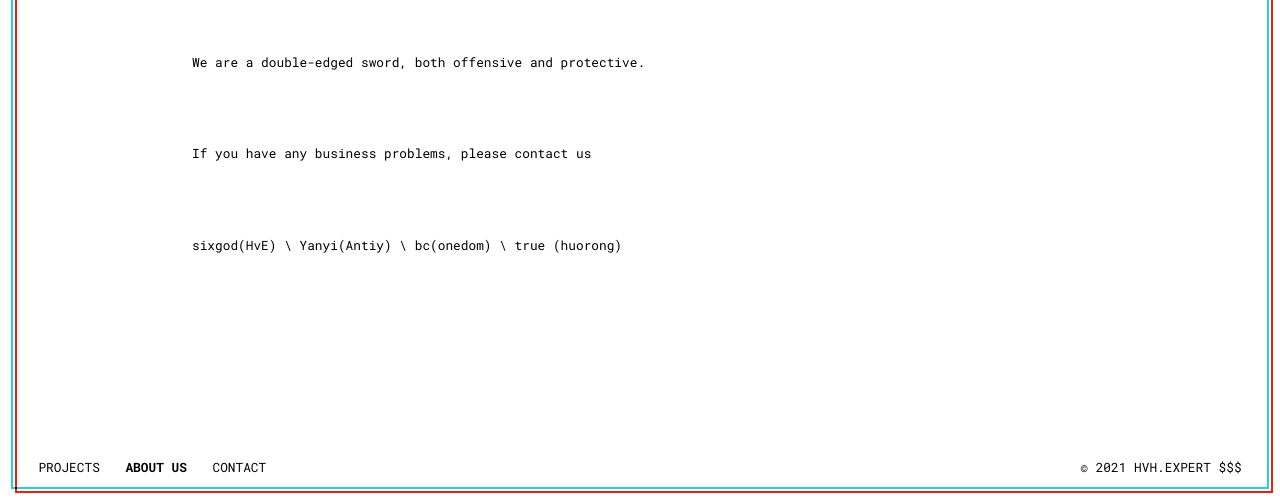
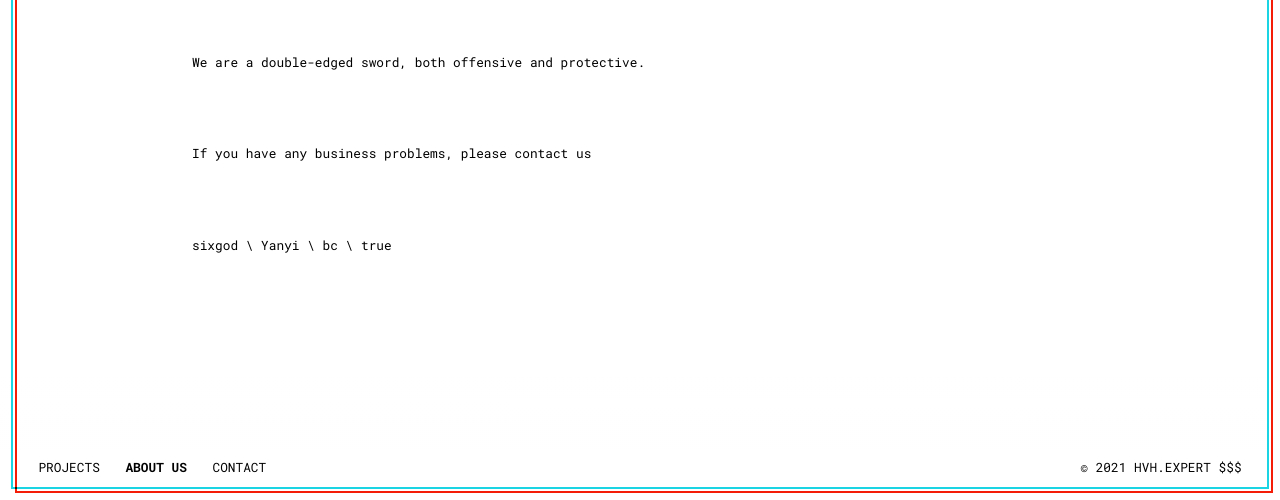
Before and after one commit to sixgodgit/hvhexpert_source, a plain HTML site: page aboutus.html in a window 1280 px wide. Shown: the part 300-800 px from the top of the page. Drawn offline with nearby package versions, Linux system fonts and the light colour scheme.

Commit message:
Update aboutus.html

```diff
--- a/aboutus.html
+++ b/aboutus.html
@@ -50,7 +50,7 @@
 <h1>About us</h1>
 <p>We are a double-edged sword, both offensive and protective.</p>
 <p>If you have any business problems, please contact us</p>
-<p>sixgod(HvE) \ Yanyi(Antiy) \ bc(onedom) \ true (huorong)</p>
+<p>sixgod \ Yanyi \ bc \ true </p>
 </div>
 </div>
 </nav>
```
